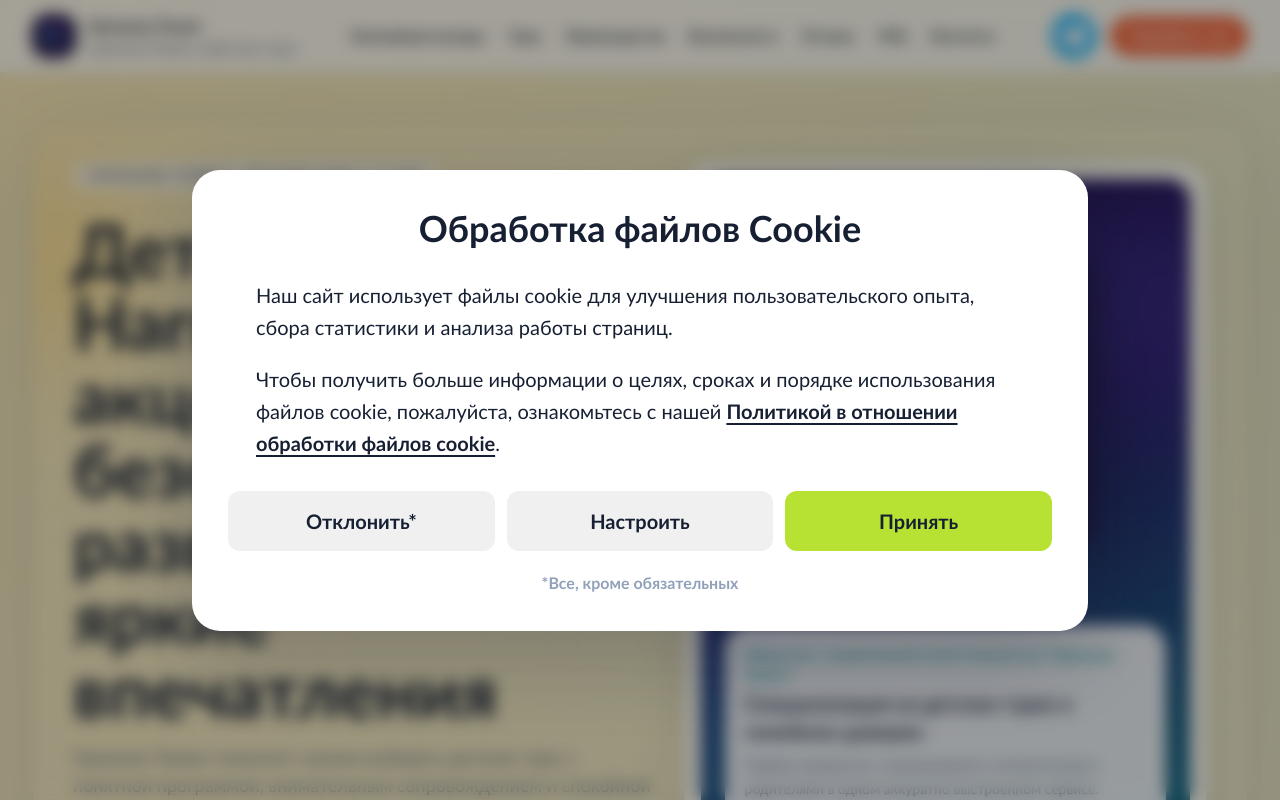
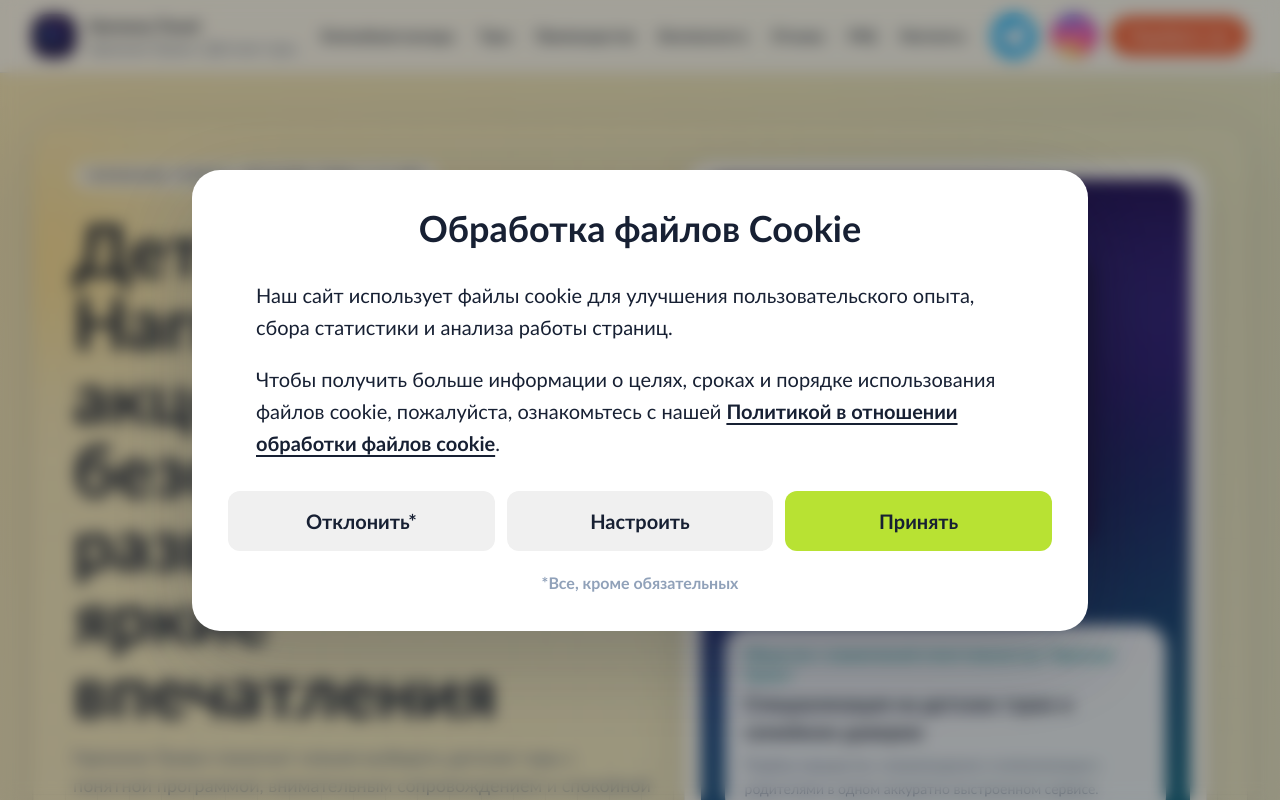
Before and after one commit to bonadysev/HarmonyTravel, a Next.js app: page / in a window 1280 px wide. Shown: the top 800 px of the page. Built offline with nearby package versions, Linux system fonts and the light colour scheme.

Commit message:
upd site-header.tsx

```diff
--- a/components/site-header.tsx
+++ b/components/site-header.tsx
@@ -5,6 +5,7 @@ import { useState } from "react";
 import { brand, navigationItems } from "@/data";
 
 const telegramLogoPath = process.env.NODE_ENV === "production" ? "/HarmonyTravel/telegram_logo.jpg" : "/telegram_logo.jpg";
+const instagramLogoPath = process.env.NODE_ENV === "production" ? "/HarmonyTravel/instagram-logo.jpg" : "/instagram-logo.jpg";
 
 export function SiteHeader() {
   const [isOpen, setIsOpen] = useState(false);
@@ -57,6 +58,21 @@ export function SiteHeader() {
             />
           </a>
           <a
+            href={brand.instagramUrl}
+            target="_blank"
+            rel="noreferrer"
+            className="relative inline-flex h-12 w-12 shrink-0 overflow-hidden rounded-full border bg-white transition hover:border-[color:var(--accent)]"
+            aria-label={`Открыть Instagram ${brand.instagramHandle}`}
+          >
+            <Image
+              src={instagramLogoPath}
+              alt=""
+              fill
+              className="scale-[1.34] object-cover"
+              sizes="48px"
+            />
+          </a>
+          <a
             href="#lead-form"
             className="rounded-full bg-[color:var(--brand)] px-5 py-2.5 text-sm font-bold text-white transition hover:bg-[color:var(--brand-deep)]"
           >
```
Also changed, not shown: public/instagram-logo.jpg (added).
